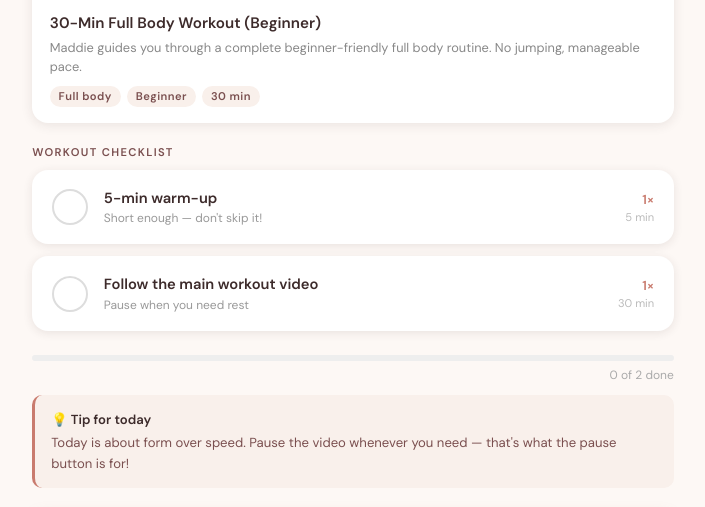
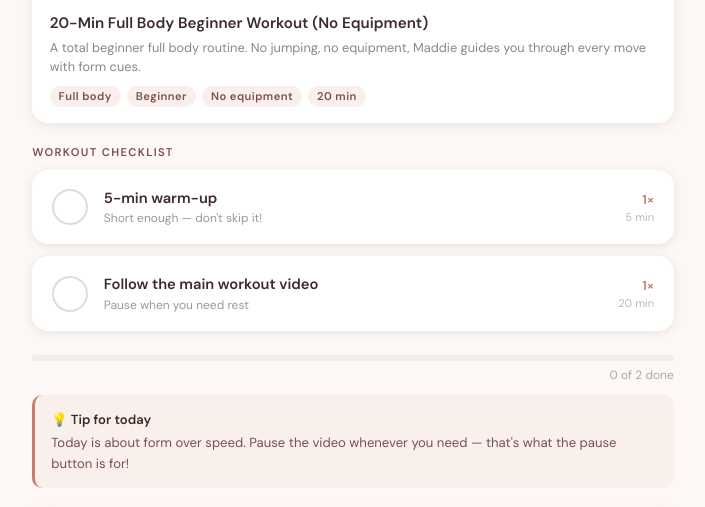
Before and after one commit to kearnj-code/erin-workout, a plain HTML site: page index.html in a window 1280 px wide. Shown: the part 1247-1754 px from the top of the page, without its empty margins (287-992 px from the left). Drawn offline with nearby package versions, Linux system fonts and the light colour scheme; a web font is replaced by a local one.

Commit message:
level up friday legs and saturday HIIT

```diff
--- a/index.html
+++ b/index.html
@@ -696,15 +696,15 @@ const PROGRAM = [
         tags: ["Warm-up", "No jumping", "5 min"]
       },
       {
-        id: "UItWltVZgDQ",
-        title: "30-Min Full Body Workout (Beginner)",
-        desc: "Maddie guides you through a complete beginner-friendly full body routine. No jumping, manageable pace.",
-        tags: ["Full body", "Beginner", "30 min"]
+        id: "Sm-8VdUv_QY",
+        title: "20-Min Full Body Beginner Workout (No Equipment)",
+        desc: "A total beginner full body routine. No jumping, no equipment, Maddie guides you through every move with form cues.",
+        tags: ["Full body", "Beginner", "No equipment", "20 min"]
       }
     ],
     exercises: [
       { name: "5-min warm-up", detail: "Short enough — don't skip it!", sets: "1×", sub: "5 min" },
-      { name: "Follow the main workout video", detail: "Pause when you need rest", sets: "1×", sub: "30 min" }
+      { name: "Follow the main workout video", detail: "Pause when you need rest", sets: "1×", sub: "20 min" }
     ],
     tip: "Today is about form over speed. Pause the video whenever you need — that's what the pause button is for!"
   },
@@ -746,16 +746,16 @@ const PROGRAM = [
         tags: ["Core", "Beginner", "10 min"]
       },
       {
-        id: "r3OxUdJ1pw0",
-        title: "10-Min Arm Toning Workout",
-        desc: "No weights needed. Great for building arm strength and definition at home.",
-        tags: ["Arms", "No equipment", "10 min"]
+        id: "kfP_9z-BtmA",
+        title: "10-Min Pull & Back Focus (No Equipment)",
+        desc: "Hits rear delts, upper back, and biceps using C-rotations, goal posts, L-arms, and reverse fly motions. No weights needed — arms stay up the whole time so expect a burn.",
+        tags: ["Back", "Pull", "No equipment", "10 min"]
       }
     ],
     exercises: [
       { name: "5-min warm-up", detail: "Short enough — don't skip it!", sets: "1×", sub: "5 min" },
       { name: "Abs routine", detail: "Pause when needed", sets: "1×", sub: "10 min" },
-      { name: "Arm toning", detail: "Use water bottles if needed", sets: "1×", sub: "10 min" }
+      { name: "Pull & back focus", detail: "Rear delts, upper back, biceps — no weights", sets: "1×", sub: "10 min" }
     ],
     tip: "Your core is your foundation. Even if you can only do 5 minutes today, that's a win."
   },
@@ -778,8 +778,8 @@ const PROGRAM = [
   },
   {
     dayName: "Friday",
-    label: "Lower Body",
-    title: "Legs & Glutes",
+    label: "Legs & Glutes",
+    title: "Weighted Leg Day",
     emoji: "🦵",
     duration: "30 min",
     type: "workout",
@@ -787,41 +787,41 @@ const PROGRAM = [
       {
         id: "_sNRH65Wmuw",
         title: "5-Min Warm-Up (No Jumping)",
-        desc: "Especially important on leg day — gets your hips and knees ready. Only 5 minutes.",
+        desc: "Especially important on leg day — gets your hips, knees, and ankles ready. Don't skip it.",
         tags: ["Warm-up", "No jumping", "5 min"]
       },
       {
-        id: "oBu9oQGrF2s",
-        title: "20-Min Leg & Glute Workout",
-        desc: "Sculpting routine for the lower body. Modifications shown throughout for beginners.",
-        tags: ["Legs", "Glutes", "Beginner", "20 min"]
+        id: "4iy4yEKa7W8",
+        title: "20-Min Lower Body Strength (Dumbbells)",
+        desc: "Squats, RDLs, lunges, and glute work with dumbbells. Use a weight that actually challenges you — 10–20 lbs depending on the move.",
+        tags: ["Legs", "Glutes", "Dumbbells", "Squats", "Deadlifts", "20 min"]
       }
     ],
     exercises: [
       { name: "5-min warm-up", detail: "Short enough — don't skip it!", sets: "1×", sub: "5 min" },
-      { name: "Leg & glute workout", detail: "Rest between moves if needed", sets: "1×", sub: "20 min" }
+      { name: "Weighted leg workout", detail: "Go heavier on squats & RDLs", sets: "1×", sub: "20 min" }
     ],
-    tip: "Legs are your biggest muscle group — this session burns the most calories. You'll feel strong after this one."
+    tip: "Grab real weight for this one — 10–20 lbs on squats and deadlifts. If the last few reps don't burn, go heavier next time."
   },
   {
     dayName: "Saturday",
     label: "Cardio",
-    title: "Low Impact Cardio",
+    title: "Metabolic HIIT",
     emoji: "🔥",
     duration: "15 min",
     type: "workout",
     videos: [
       {
         id: "eZSM0l8DAno",
-        title: "15-Min Full Body Fat Burn HIIT (No Jumping)",
-        desc: "High intensity, zero jumping. Gets your heart rate up without being hard on your joints. All standing moves.",
-        tags: ["Cardio", "No jumping", "HIIT", "15 min"]
+        title: "15-Min Full Body HIIT (No Jumping)",
+        desc: "High intensity, zero jumping but genuinely hard. Gets your heart rate up and works the whole body. Push the pace — this is supposed to burn.",
+        tags: ["HIIT", "Cardio", "No jumping", "Metabolic", "15 min"]
       }
     ],
     exercises: [
-      { name: "Full body HIIT video", detail: "No jumping — rest if you need to", sets: "1×", sub: "15 min" }
+      { name: "Full body HIIT", detail: "Push effort — don't coast", sets: "1×", sub: "15 min" }
     ],
-    tip: "Saturday cardio is the shortest workout of the week — just 15 minutes. You've got this."
+    tip: "Saturday is short but intense. If it doesn't feel hard, you're not pushing hard enough. Full effort for 15 minutes."
   },
   {
     dayName: "Sunday",
```
